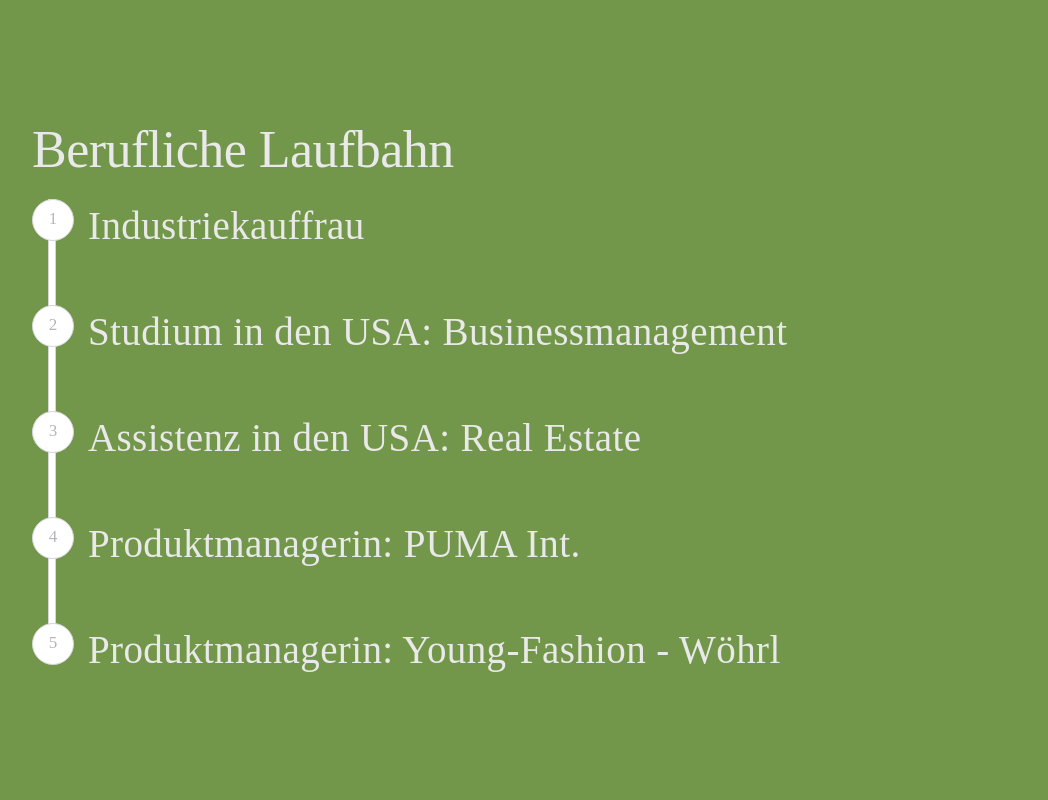
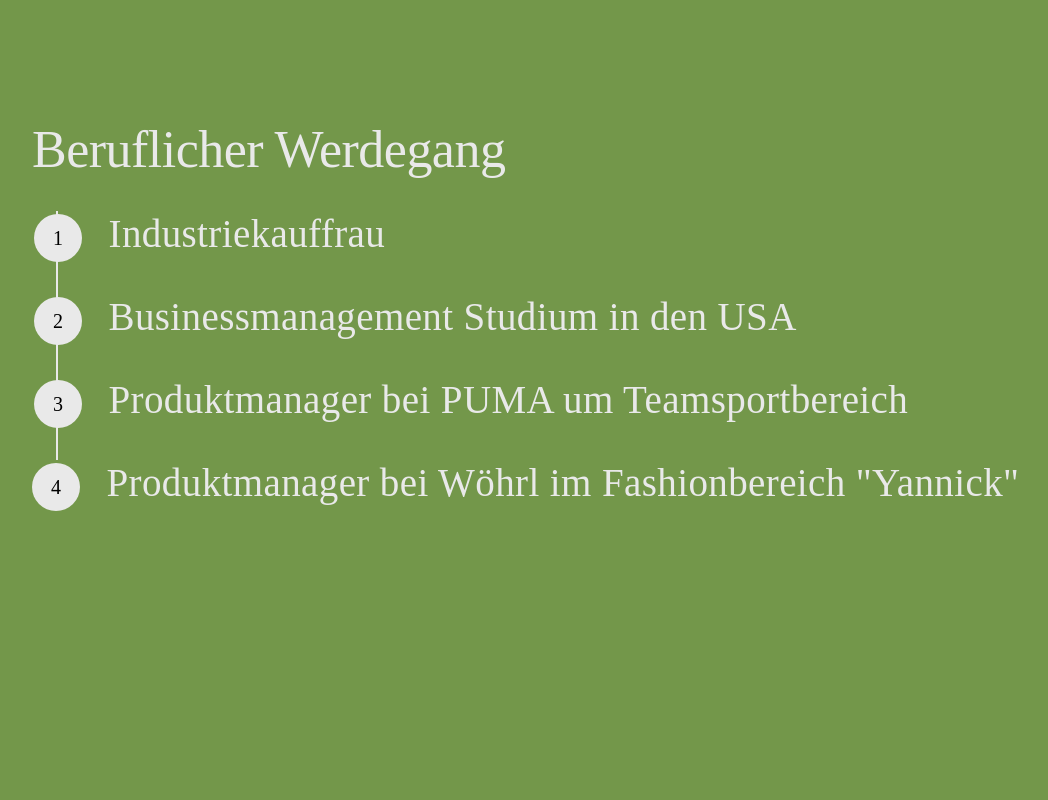
Before and after one commit to ATJanKaczmarek/shiatsu4u-website, a plain HTML site: page werdegang.html in a window 1280 px wide. Shown: the part 680-1480 px from the top of the page, without its empty margins (88-1136 px from the left). Drawn offline with Linux system fonts and the light colour scheme; a web font is replaced by a local one.

Commit message:
feat: implement timelines

```diff
--- a/stylesheet.scss
+++ b/stylesheet.scss
@@ -831,65 +831,128 @@ main {
   }
 }
 
-.progress {
-  position: relative;
-  margin: 20px auto;
-  text-align: center;
-  // padding-left: 80px;
+.timeline {
+  display: flex;
+  flex-direction: column;
 
-  .circle {
-    margin-bottom: 6.4rem;
+  h2 {
+    margin-bottom: 3.2rem;
+  }
+
+  .timeline-element {
+    border-left: 2px solid $white;
+    padding-bottom: 3rem;
+    margin-left: 24px;
+
     .label {
+      font-family: "Domaine Display Narrow";
+      color: black;
+      position: relative;
+      width: 48px;
+      height: 48px;
+      background: $white;
+      font-size: 2rem;
       display: inline-block;
-      width: 32px;
-      height: 32px;
-      line-height: 32px;
-      border-radius: 32px;
-      margin-top: 3px;
-      color: #b5b5ba;
-      font-size: 17px;
+      border-radius: 48px;
+      text-align: center;
+      line-height: 48px;
+      left: -24px;
+      top: -2px;
     }
 
     .title {
-      padding-left: 55px;
-      display: block;
-      width: calc(100vw - 130px);
-      margin-top: -32px;
-      text-align: left;
-
       color: #e9e9e9;
       font-family: "Domaine Display Narrow";
-      font-size: 39px;
+      font-size: 3.9rem;
       font-style: normal;
       font-weight: 400;
       line-height: normal;
       letter-spacing: 0.39px;
+      text-align: left;
+    }
+
+    *:not(.title, .label) {
+      font-family: "Equitan Sans Regular";
+      color: $white;
+      font-size: 2.4rem;
+      font-style: normal;
+      font-weight: 400;
+      line-height: normal;
+      letter-spacing: -0.24px;
+      margin-left: 4.8rem;
     }
   }
 
-  .circle,
-  .bar {
-    display: block;
-    background: #fff;
-    width: 40px;
-    height: 40px;
-    border-radius: 40px;
-    border: 1px solid #d5d5da;
-    vertical-align: top;
-  }
-
-  .bar {
-    z-index: -75;
-    position: absolute;
-    width: 6px;
-    height: calc(100% - 20px);
-    margin-left: 16px;
-    border-radius: 0;
-    top: 0;
-    vertical-align: top;
-    left: 0;
+  .timeline-element:last-of-type {
+    border-left: none;
   }
 }
+
+// .progress {
+//   position: relative;
+//   margin: 20px auto;
+//   text-align: center;
+//   // padding-left: 80px;
+
+//   .circle {
+//     margin-bottom: 6.4rem;
+//     .label {
+//       display: inline-block;
+//       width: 32px;
+//       height: 32px;
+//       line-height: 32px;
+//       border-radius: 32px;
+//       margin-top: 3px;
+//       color: #b5b5ba;
+//       font-size: 17px;
+//     }
+
+//     .title {
+//       padding-left: 55px;
+//       display: block;
+//       width: calc(100vw - 130px);
+//       margin-top: -32px;
+//       text-align: left;
+
+//       color: #e9e9e9;
+//       font-family: "Domaine Display Narrow";
+//       font-size: 39px;
+//       font-style: normal;
+//       font-weight: 400;
+//       line-height: normal;
+//       letter-spacing: 0.39px;
+//     }
+//   }
+
+//   .circle,
+//   .bar {
+//     display: block;
+//     background: #fff;
+//     width: 40px;
+//     height: 40px;
+//     border-radius: 40px;
+//     border: 1px solid #d5d5da;
+//     vertical-align: top;
+
+//     ul {
+//       color: white;
+//       font-size: 30px;
+//       padding-bottom: 3rem;
+//     }
+//   }
+
+//   .bar {
+//     z-index: -75;
+//     position: absolute;
+//     width: 6px;
+//     height: calc(100% - 20px);
+//     margin-left: 16px;
+//     border-radius: 0;
+//     top: 0;
+//     vertical-align: top;
+//     left: 0;
+//   }
+// }
 
 // /* Done / Active */
 
--- a/werdegang.html
+++ b/werdegang.html
@@ -41,46 +41,36 @@
       </div>
     </header>
     <main>
-      <section>
-        <h2>Berufliche Laufbahn</h2>
-        <div class="progress">
-          <span class="bar"></span>
-          <div class="circle">
+      <section class="timeline">
+        <h2>Beruflicher Werdegang</h2>
+
+        <div class="timeline-element">
           <span class="label">1</span>
-            <span class="title">Industriekauffrau </span>
+          <span class="title">Industriekauffrau</span>
         </div>
-
-          <div class="circle">
+        <div class="timeline-element">
           <span class="label">2</span>
-            <span class="title">Studium in den USA: Businessmanagement</span>
+          <span class="title">Businessmanagement Studium in den USA</span>
         </div>
-
-          <div class="circle">
+        <div class="timeline-element">
           <span class="label">3</span>
-            <span class="title">Assistenz in den USA: Real Estate</span>
+          <span class="title">Produktmanager bei PUMA um Teamsportbereich</span>
         </div>
-
-          <div class="circle">
+        <div class="timeline-element">
           <span class="label">4</span>
-            <span class="title">Produktmanagerin: PUMA Int.</span>
-          </div>
-
-          <div class="circle">
-            <span class="label">5</span>
-            <span class="title">Produktmanagerin: Young-Fashion - Wöhrl </span>
-          </div>
+          <span class="title"
+            >Produktmanager bei Wöhrl im Fashionbereich "Yannick"</span
+          >
         </div>
       </section>
-      <section>
+      <section class="timeline">
         <h2>Shiatsu</h2>
-        <div class="progress">
-          <div class="circle">
+
+        <div class="timeline-element">
           <span class="label">1</span>
           <span class="title">Ausbildung (5 Jahre) bei ESI Int. </span>
         </div>
-          <span class="bar"></span>
-
-          <div class="circle">
+        <div class="timeline-element">
           <span class="label">2</span>
           <span class="title">Fortbildungen: </span>
           <ul>
@@ -95,30 +85,15 @@
             </li>
           </ul>
         </div>
-          <span class="bar"></span>
-
-          <div class="circle">
+        <div class="timeline-element">
           <span class="label">3</span>
           <span class="title">Selbstständigkeit ab 2013</span>
         </div>
-          <span class="bar"></span>
+      </section>
 
-          <div class="circle">
-            <span class="label">4</span>
-            <span class="title">Produktmanagerin: PUMA Int.</span>
-          </div>
-          <span class="bar"></span>
-
-          <div class="circle">
-            <span class="label">5</span>
-            <span class="title">Produktmanagerin: Young-Fashion - Wöhrl </span>
-          </div>
-        </div>
-      </section>
-      <section>
+      <section class="timeline">
         <h2>Ausbildung</h2>
-        <div class="progress">
-          <div class="circle">
+        <div class="timeline-element">
           <span class="label">1</span>
           <span class="title">Kinesiologie</span>
           <ul>
@@ -126,8 +101,7 @@
             <li>psychischer Bereich; speziell bei Tieren</li>
           </ul>
         </div>
-          <span class="bar"></span>
-          <div class="circle">
+        <div class="timeline-element">
           <span class="label">2</span>
           <span class="title">Tellington Touch</span>
           <ul>
@@ -135,7 +109,6 @@
             <li>für Großtiere (aktuell)</li>
           </ul>
         </div>
-        </div>
       </section>
     </main>
   </body>
```
Also changed, not shown: stylesheet.css. Lines whose indentation alone changed are shown as unchanged.
